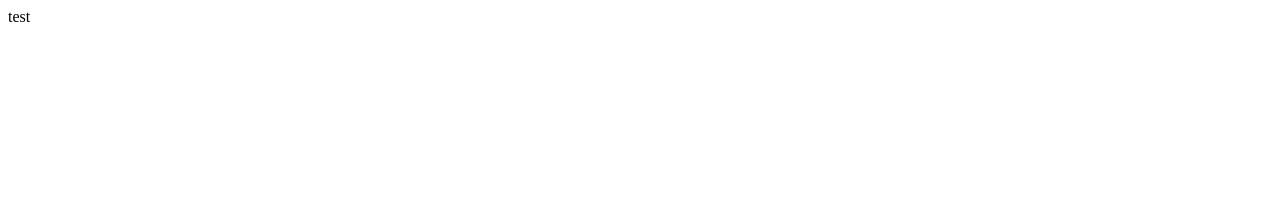
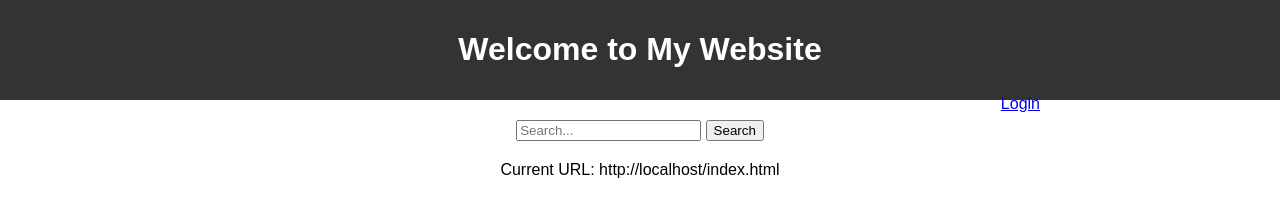
Before and after one commit to csm009177/express, a website: page index.html in a window 1280 px wide. Drawn offline with Linux system fonts and the light colour scheme.

Commit message:
index.html is about login and search doc

```diff
--- a/index.html
+++ b/index.html
@@ -1,11 +1,64 @@
 <!DOCTYPE html>
-<html lang="en">
+<html>
 <head>
-  <meta charset="UTF-8">
-  <meta name="viewport" content="width=device-width, initial-scale=1.0">
-  <title>Document</title>
+    <title>홈페이지</title>
+    <style>
+        body {
+            font-family: Arial, sans-serif;
+            text-align: center;
+            margin: 0;
+            padding: 0;
+        }
+        .header {
+            background-color: #333;
+            color: white;
+            padding: 10px;
+        }
+        .container {
+            max-width: 800px;
+            margin: 0 auto;
+        }
+        .login-button {
+            float: right;
+            margin-top: 5px;
+        }
+        .search-box {
+            margin: 20px 0;
+        }
+        .url-status {
+            margin-top: 20px;
+        }
+    </style>
 </head>
 <body>
-  test
+    <div class="header">
+        <div class="container">
+            <h1>Welcome to My Website</h1>
+            <a href="#" class="login-button">Login</a>
+        </div>
+    </div>
+
+    <div class="container">
+        <div class="search-box">
+            <input type="text" placeholder="Search..." id="search-input">
+            <button onclick="search()">Search</button>
+        </div>
+    </div>
+
+    <div class="container">
+        <div class="url-status">
+            Current URL: <span id="current-url"></span>
+        </div>
+    </div>
+
+    <script>
+        function search() {
+            const searchTerm = document.getElementById('search-input').value;
+            // Perform search or other actions with the search term
+        }
+
+        // JavaScript code to update and display the current URL
+        document.getElementById('current-url').textContent = window.location.href;
+    </script>
 </body>
 </html>
```
